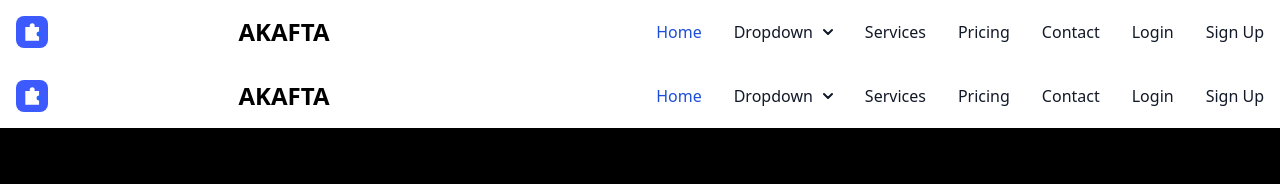
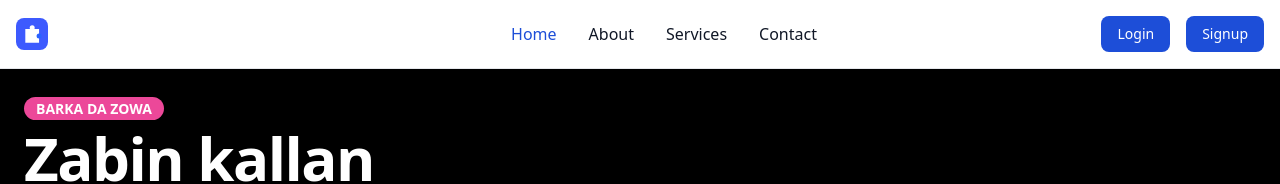
Before and after one commit to walisked/kayankallo.io, a React (Create React App) app: page / in a window 1280 px wide. Shown: the top 184 px of the page. Built offline with nearby package versions, Linux system fonts and the light colour scheme.

Commit message:
NavBarDone

```diff
--- a/src/App.js
+++ b/src/App.js
@@ -9,8 +9,8 @@ import Home from './Component/Home';
 import Login from './Component/Login';
 import Register from './Component/RegisterForm';
 import Dashboard from './Component/DashBoard';
-import  Navbar  from './Component/Navbar'; // Your default NavBar component
-import NavBarAvatar from './Component/NavBarAvater'; // Your NavBarAvatar component
+import Navbar from './Component/Navbar';
+import NavBarAvatar from './Component/NavBarAvater';
 
 function App() {
   const [user, setUser] = useState(null);
--- a/src/Component/Home.jsx
+++ b/src/Component/Home.jsx
@@ -1,4 +1,4 @@
-import Navbar from "./Navbar"; // Updated to import default export
+import Navbar from "./Navbar";
 import { Hero } from "./Hero";
 import { Package } from "./Package";
 import { NewsLetter } from "./NewsLetter";
@@ -9,7 +9,7 @@ import { Footer } from "./Footer";
 function Home({ user }) {
   return (
     <>
-      <Navbar user={user} />
+      <Navbar />
       <Hero />
       <Package user={user} />
       <NewsLetter />
--- a/src/Component/Navbar.jsx
+++ b/src/Component/Navbar.jsx
@@ -1,17 +1,9 @@
-import React, { useState } from "react";
-import { Link } from "react-router-dom";
-import Avatar from "./NavBarAvater";
-import { AiOutlineClose, AiOutlineMenu } from "react-icons/ai";
+import React from 'react';
+import { Link } from 'react-router-dom';
 
-const Navbar = ({ user }) => {
-  const [navOpen, setNavOpen] = useState(false);
-
-  const toggleNav = () => {
-    setNavOpen(!navOpen);
-  };
-
+const Navbar = () => {
   return (
-    <nav className="bg-white border-gray-200 dark:bg-gray-900 dark:border-gray-700">
+    <nav className="bg-white dark:bg-gray-900 fixed w-full z-20 top-0 start-0 border-b border-gray-200 dark:border-gray-600">
       <div className="max-w-screen-xl flex flex-wrap items-center justify-between mx-auto p-4">
         <Link to="/" className="flex items-center space-x-3 rtl:space-x-reverse">
           <svg version="1.1" viewBox="0 0 3368 512" xmlns="http://www.w3.org/2000/svg" className="h-8">
@@ -29,104 +21,35 @@ const Navbar = ({ user }) => {
               </g>
             </g>
           </svg>
-          <span className="self-center text-2xl font-semibold whitespace-nowrap dark:text-white">AKAFTA</span>
         </Link>
-        <button
-          onClick={toggleNav}
-          type="button"
-          className="inline-flex items-center p-2 w-10 h-10 justify-center text-sm text-gray-500 rounded-lg md:hidden hover:bg-gray-100 focus:outline-none focus:ring-2 focus:ring-gray-200 dark:text-gray-400 dark:hover:bg-gray-700 dark:focus:ring-gray-600"
-          aria-controls="navbar-multi-level"
-          aria-expanded={navOpen}
-        >
-          <span className="sr-only">Open main menu</span>
-          {navOpen ? <AiOutlineClose size={20} /> : <AiOutlineMenu size={20} />}
-        </button>
-        <div className={`${navOpen ? 'block' : 'hidden'} w-full md:block md:w-auto`} id="navbar-multi-level">
-          <ul className="flex flex-col font-medium p-4 md:p-0 mt-4 border border-gray-100 rounded-lg bg-gray-50 md:space-x-8 rtl:space-x-reverse md:flex-row md:mt-0 md:border-0 md:bg-white dark:bg-gray-800 md:dark:bg-gray-900 dark:border-gray-700">
+        <div className="flex md:order-2 space-x-3 md:space-x-4 rtl:space-x-reverse">
+          <Link to="/login" className="text-white bg-blue-700 hover:bg-blue-800 focus:ring-4 focus:outline-none focus:ring-blue-300 font-medium rounded-lg text-sm px-4 py-2 text-center dark:bg-blue-600 dark:hover:bg-blue-700 dark:focus:ring-blue-800">
+            Login
+          </Link>
+          <Link to="/signup" className="text-white bg-blue-700 hover:bg-blue-800 focus:ring-4 focus:outline-none focus:ring-blue-300 font-medium rounded-lg text-sm px-4 py-2 text-center dark:bg-blue-600 dark:hover:bg-blue-700 dark:focus:ring-blue-800">
+            Signup
+          </Link>
+          <button data-collapse-toggle="navbar-sticky" type="button" className="inline-flex items-center p-2 w-10 h-10 justify-center text-sm text-gray-500 rounded-lg md:hidden hover:bg-gray-100 focus:outline-none focus:ring-2 focus:ring-gray-200 dark:text-gray-400 dark:hover:bg-gray-700 dark:focus:ring-gray-600" aria-controls="navbar-sticky" aria-expanded="false">
+            <span className="sr-only">Open main menu</span>
+            <svg className="w-5 h-5" aria-hidden="true" xmlns="http://www.w3.org/2000/svg" fill="none" viewBox="0 0 17 14">
+              <path stroke="currentColor" strokeLinecap="round" strokeLinejoin="round" strokeWidth="2" d="M1 1h15M1 7h15M1 13h15"/>
+            </svg>
+          </button>
+        </div>
+        <div className="items-center justify-between hidden w-full md:flex md:w-auto md:order-1" id="navbar-sticky">
+          <ul className="flex flex-col p-4 md:p-0 mt-4 font-medium border border-gray-100 rounded-lg bg-gray-50 md:space-x-8 rtl:space-x-reverse md:flex-row md:mt-0 md:border-0 md:bg-white dark:bg-gray-800 md:dark:bg-gray-900 dark:border-gray-700">
             <li>
-              <Link to="/" className="block py-2 px-3 text-white bg-blue-700 rounded md:bg-transparent md:text-blue-700 md:p-0 md:dark:text-blue-500 dark:bg-blue-600 md:dark:bg-transparent" aria-current="page">
-                Home
-              </Link>
+              <Link to="/" className="block py-2 px-3 text-white bg-blue-700 rounded md:bg-transparent md:text-blue-700 md:p-0 md:dark:text-blue-500" aria-current="page">Home</Link>
             </li>
             <li>
-              <button
-                id="dropdownNavbarLink"
-                data-dropdown-toggle="dropdownNavbar"
-                className="flex items-center justify-between w-full py-2 px-3 text-gray-900 hover:bg-gray-100 md:hover:bg-transparent md:border-0 md:hover:text-blue-700 md:p-0 md:w-auto dark:text-white md:dark:hover:text-blue-500 dark:focus:text-white dark:hover:bg-gray-700 md:dark:hover:bg-transparent"
-              >
-                Dropdown
-                <svg className="w-2.5 h-2.5 ml-2.5" aria-hidden="true" xmlns="http://www.w3.org/2000/svg" fill="none" viewBox="0 0 10 6">
-                  <path stroke="currentColor" strokeLinecap="round" strokeLinejoin="round" strokeWidth="2" d="m1 1 4 4 4-4"/>
-                </svg>
-              </button>
-              {/* Dropdown menu */}
-              <div id="dropdownNavbar" className="z-10 hidden font-normal bg-white divide-y divide-gray-100 rounded-lg shadow w-44 dark:bg-gray-700 dark:divide-gray-600">
-                <ul className="py-2 text-sm text-gray-700 dark:text-gray-200">
-                  <li>
-                    <Link to="#" className="block px-4 py-2 hover:bg-gray-100 dark:hover:bg-gray-600 dark:hover:text-white">Dashboard</Link>
-                  </li>
-                  <li aria-labelledby="dropdownNavbarLink">
-                    <button
-                      id="doubleDropdownButton"
-                      data-dropdown-toggle="doubleDropdown"
-                      data-dropdown-placement="right-start"
-                      type="button"
-                      className="flex items-center justify-between w-full px-4 py-2 hover:bg-gray-100 dark:hover:bg-gray-600 dark:hover:text-white"
-                    >
-                      Dropdown
-                      <svg className="w-2.5 h-2.5 ml-2.5" aria-hidden="true" xmlns="http://www.w3.org/2000/svg" fill="none" viewBox="0 0 10 6">
-                        <path stroke="currentColor" strokeLinecap="round" strokeLinejoin="round" strokeWidth="2" d="m1 1 4 4 4-4"/>
-                      </svg>
-                    </button>
-                    <div id="doubleDropdown" className="z-10 hidden bg-white divide-y divide-gray-100 rounded-lg shadow w-44 dark:bg-gray-700">
-                      <ul className="py-2 text-sm text-gray-700 dark:text-gray-200">
-                        <li>
-                          <Link to="#" className="block px-4 py-2 hover:bg-gray-100 dark:hover:bg-gray-600 dark:text-gray-200 dark:hover:text-white">Overview</Link>
-                        </li>
-                        <li>
-                          <Link to="#" className="block px-4 py-2 hover:bg-gray-100 dark:hover:bg-gray-600 dark:text-gray-200 dark:hover:text-white">My downloads</Link>
-                        </li>
-                        <li>
-                          <Link to="#" className="block px-4 py-2 hover:bg-gray-100 dark:hover:bg-gray-600 dark:text-gray-200 dark:hover:text-white">Billing</Link>
-                        </li>
-                        <li>
-                          <Link to="#" className="block px-4 py-2 hover:bg-gray-100 dark:hover:bg-gray-600 dark:text-gray-200 dark:hover:text-white">Rewards</Link>
-                        </li>
-                      </ul>
-                    </div>
-                  </li>
-                  <li>
-                    <Link to="#" className="block px-4 py-2 hover:bg-gray-100 dark:hover:bg-gray-600 dark:hover:text-white">Earnings</Link>
-                  </li>
-                </ul>
-                <div className="py-1">
-                  <Link to="#" className="block px-4 py-2 text-sm text-gray-700 hover:bg-gray-100 dark:hover:bg-gray-600 dark:text-gray-200 dark:hover:text-white">Sign out</Link>
-                </div>
-              </div>
+              <Link to="/about" className="block py-2 px-3 text-gray-900 rounded hover:bg-gray-100 md:hover:bg-transparent md:hover:text-blue-700 md:p-0 md:dark:hover:text-blue-500 dark:text-white dark:hover:bg-gray-700 dark:hover:text-white md:dark:hover:bg-transparent dark:border-gray-700">About</Link>
             </li>
             <li>
-              <Link to="/services" className="block py-2 px-3 text-gray-900 rounded hover:bg-gray-100 md:hover:bg-transparent md:border-0 md:hover:text-blue-700 md:p-0 dark:text-white md:dark:hover:text-blue-500 dark:hover:bg-gray-700 dark:hover:text-white md:dark:hover:bg-transparent">Services</Link>
+              <Link to="/services" className="block py-2 px-3 text-gray-900 rounded hover:bg-gray-100 md:hover:bg-transparent md:hover:text-blue-700 md:p-0 md:dark:hover:text-blue-500 dark:text-white dark:hover:bg-gray-700 dark:hover:text-white md:dark:hover:bg-transparent dark:border-gray-700">Services</Link>
             </li>
             <li>
-              <Link to="/pricing" className="block py-2 px-3 text-gray-900 rounded hover:bg-gray-100 md:hover:bg-transparent md:border-0 md:hover:text-blue-700 md:p-0 dark:text-white md:dark:hover:text-blue-500 dark:hover:bg-gray-700 dark:hover:text-white md:dark:hover:bg-transparent">Pricing</Link>
+              <Link to="/contact" className="block py-2 px-3 text-gray-900 rounded hover:bg-gray-100 md:hover:bg-transparent md:hover:text-blue-700 md:p-0 md:dark:hover:text-blue-500 dark:text-white dark:hover:bg-gray-700 dark:hover:text-white md:dark:hover:bg-transparent dark:border-gray-700">Contact</Link>
             </li>
-            <li>
-              <Link to="/contact" className="block py-2 px-3 text-gray-900 rounded hover:bg-gray-100 md:hover:bg-transparent md:border-0 md:hover:text-blue-700 md:p-0 dark:text-white md:dark:hover:text-blue-500 dark:hover:bg-gray-700 dark:hover:text-white md:dark:hover:bg-transparent">Contact</Link>
-            </li>
-            {!user ? (
-              <>
-                <li>
-                  <Link to="/login" className="block py-2 px-3 text-gray-900 rounded hover:bg-gray-100 md:hover:bg-transparent md:border-0 md:hover:text-blue-700 md:p-0 dark:text-white md:dark:hover:text-blue-500 dark:hover:bg-gray-700 dark:hover:text-white md:dark:hover:bg-transparent">Login</Link>
-                </li>
-                <li>
-                  <Link to="/register" className="block py-2 px-3 text-gray-900 rounded hover:bg-gray-100 md:hover:bg-transparent md:border-0 md:hover:text-blue-700 md:p-0 dark:text-white md:dark:hover:text-blue-500 dark:hover:bg-gray-700 dark:hover:text-white md:dark:hover:bg-transparent">Sign Up</Link>
-                </li>
-              </>
-            ) : (
-              <li>
-                <Avatar user={user} />
-              </li>
-            )}
           </ul>
         </div>
       </div>
```
Also changed, not shown: src/Component/NavBarAvater.jsx (+40 -31 lines).
